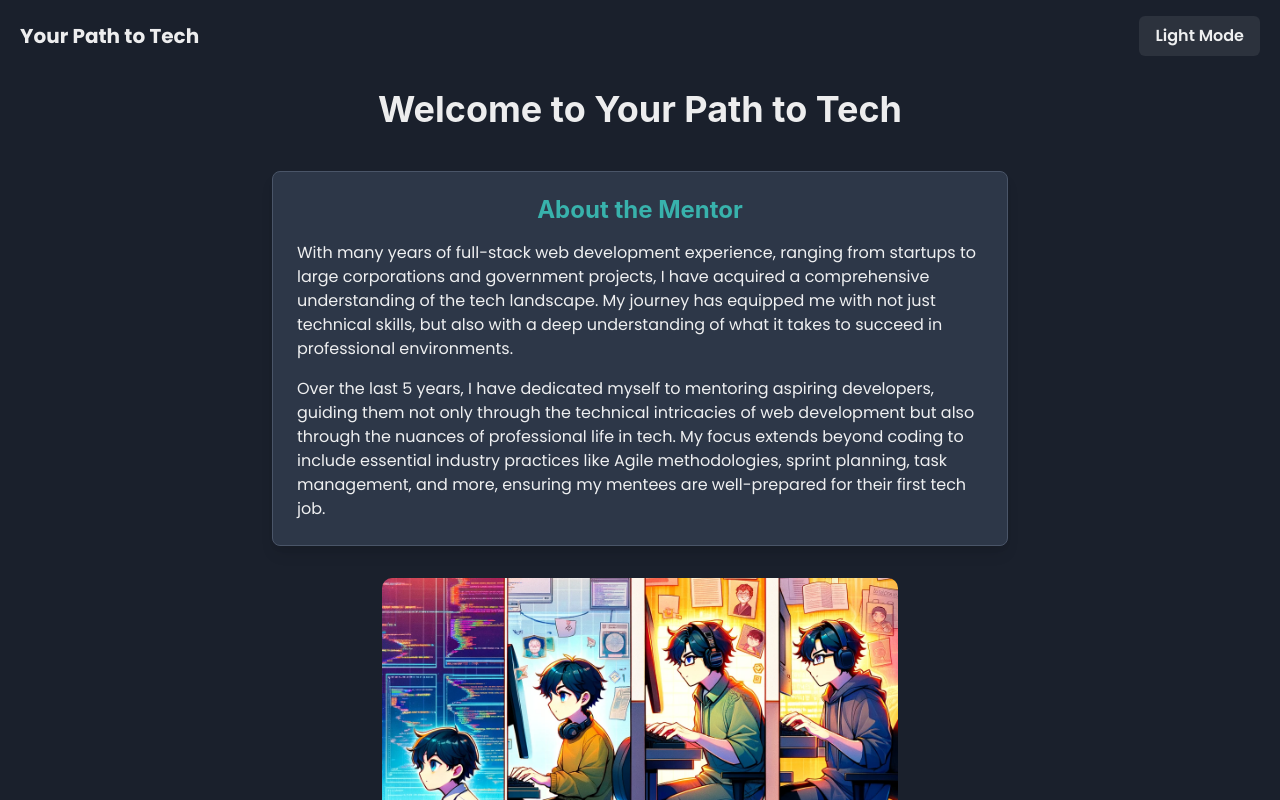
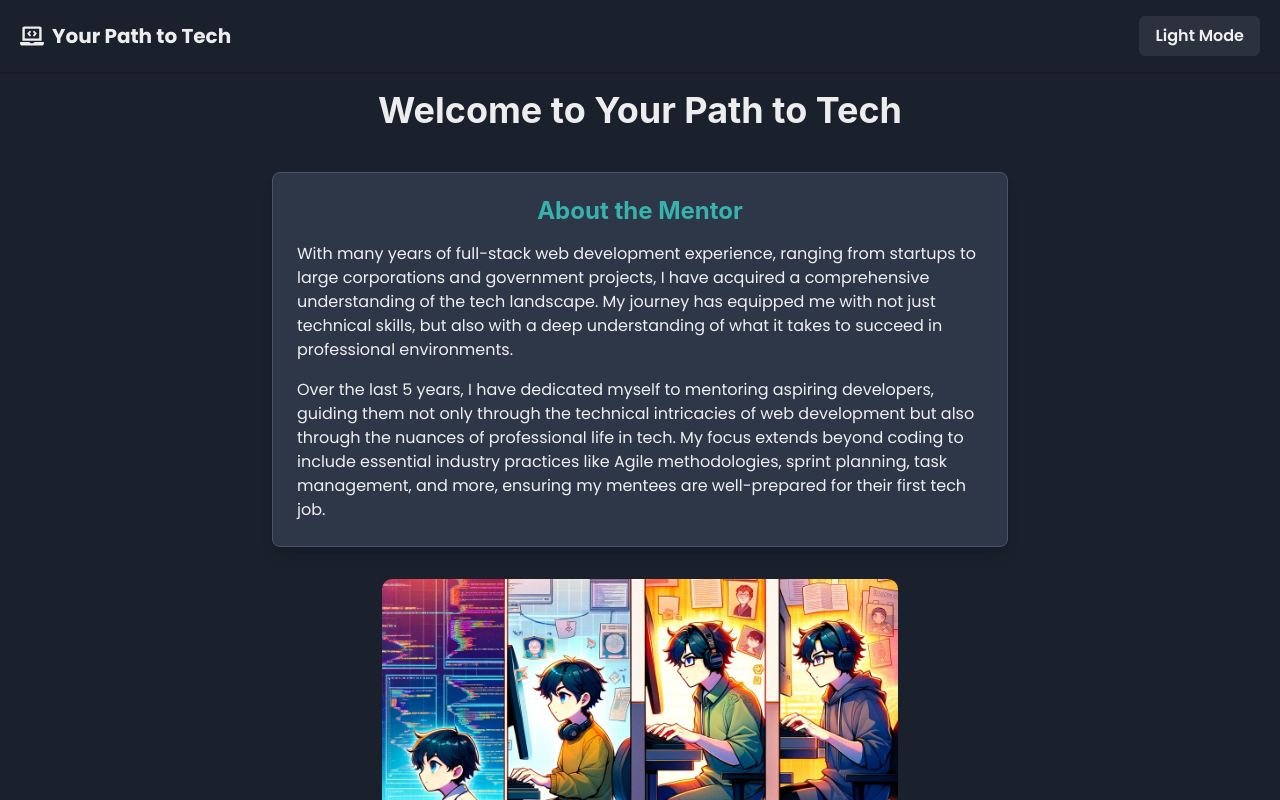
Before and after one commit to silavsale/dev-mentor, a React (Create React App) app: page / in a window 1280 px wide. Shown: the top 800 px of the page. Built offline with nearby package versions, Linux system fonts and the light colour scheme; a web font is replaced by a local one.

Commit message:
updated navbar

```diff
--- a/package.json
+++ b/package.json
@@ -12,6 +12,7 @@
     "framer-motion": "^11.0.22",
     "react": "^18.2.0",
     "react-dom": "^18.2.0",
+    "react-icons": "^5.0.1",
     "react-scripts": "5.0.1",
     "web-vitals": "^2.1.4"
   },
--- a/src/Components/Navbar.js
+++ b/src/Components/Navbar.js
@@ -1,15 +1,38 @@
 import React from 'react';
-import { Box, Flex, Text, Button, useColorMode, Image } from '@chakra-ui/react';
-import logo from '../assets/logo.png';
+import { Box, Flex, Text, Button, useColorMode, Icon } from '@chakra-ui/react';
+import { FaLaptopCode } from 'react-icons/fa'; // Example icon import
 
 function Navbar() {
   const { colorMode, toggleColorMode } = useColorMode();
 
   return (
-    <Flex px={5} py={4} justifyContent="space-between" alignItems="center">
-      <Text fontSize="xl" fontWeight="bold">
-        Your Path to Tech
-      </Text>
+    <Flex
+      px={5}
+      py={4}
+      justifyContent="space-between"
+      alignItems="center"
+      position="sticky"
+      top={0}
+      bg={colorMode === 'light' ? 'white' : 'gray.800'}
+      zIndex={1}
+      borderBottom="1px solid"
+      borderColor={colorMode === 'light' ? 'gray.100' : 'gray.900'}
+    >
+      <Flex alignItems="center">
+        <Icon
+          as={FaLaptopCode}
+          mr={2}
+          w={6}
+          h={6}
+          transition="transform 0.5s" // Transition effect for smooth rotation
+          _hover={{
+            transform: 'rotate(360deg)', // Rotate 360 degrees on hover
+          }}
+        />
+        <Text fontSize="xl" fontWeight="bold">
+          Your Path to Tech
+        </Text>
+      </Flex>
       {/* <Image src={logo} alt="logo" boxSize="50px" /> */}
       <Button onClick={toggleColorMode}>
         {colorMode === 'light' ? 'Dark' : 'Light'} Mode
```
Also changed, not shown: 1 other file (tests, documents, lock files or other folders).
